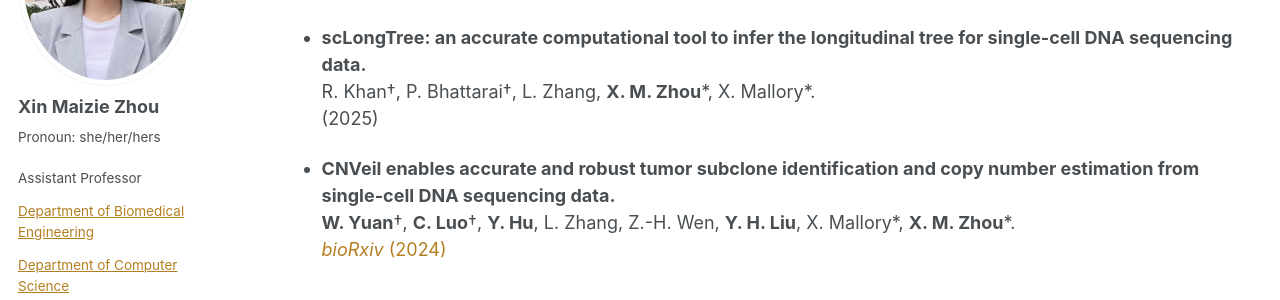
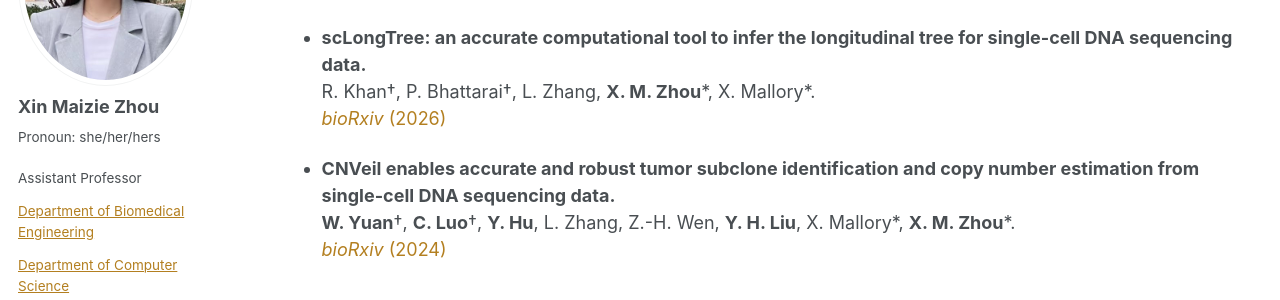
Before and after one commit to maiziezhoulab/Maiziezhoulab.github.io, a Jekyll site: the page built from _pages/publications.md, in a window 1280 px wide and 900 px high, scrolled down 1520 px. Shown: the part 152-452 px from the top of the window. Built offline with Jekyll 4.4.1, drawn with Linux system fonts in a browser that asks for light colours; some web fonts are replaced.

Commit message:
Update publications.md

```diff
--- a/_pages/publications.md
+++ b/_pages/publications.md
@@ -66,7 +66,7 @@ used Xin Maizie Zhou (X. M. Zhou) for publications after 2022.
 
 - **scLongTree: an accurate computational tool to infer the longitudinal tree for single-cell DNA sequencing data.**
   R. Khan†, P. Bhattarai†, L. Zhang, **X. M. Zhou**\*, X. Mallory\*.
-  (2025)
+  [_bioRxiv_ (2026)](https://www.biorxiv.org/content/10.1101/2023.11.11.566680v2)
 
 - **CNVeil enables accurate and robust tumor subclone identification and copy number estimation from single-cell DNA sequencing data.**
   **W. Yuan**†, **C. Luo**†, **Y. Hu**, L. Zhang, Z.-H. Wen, **Y. H. Liu**, X. Mallory\*, **X. M. Zhou**\*.
```
